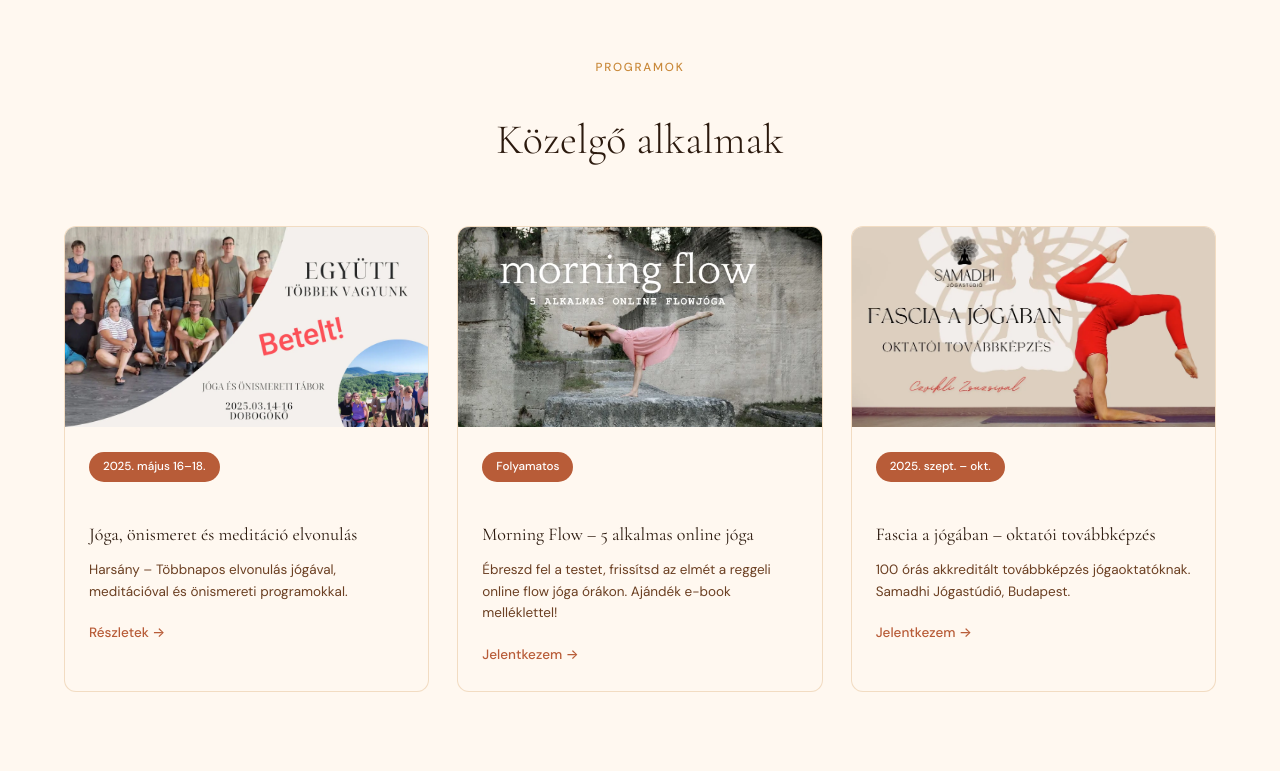
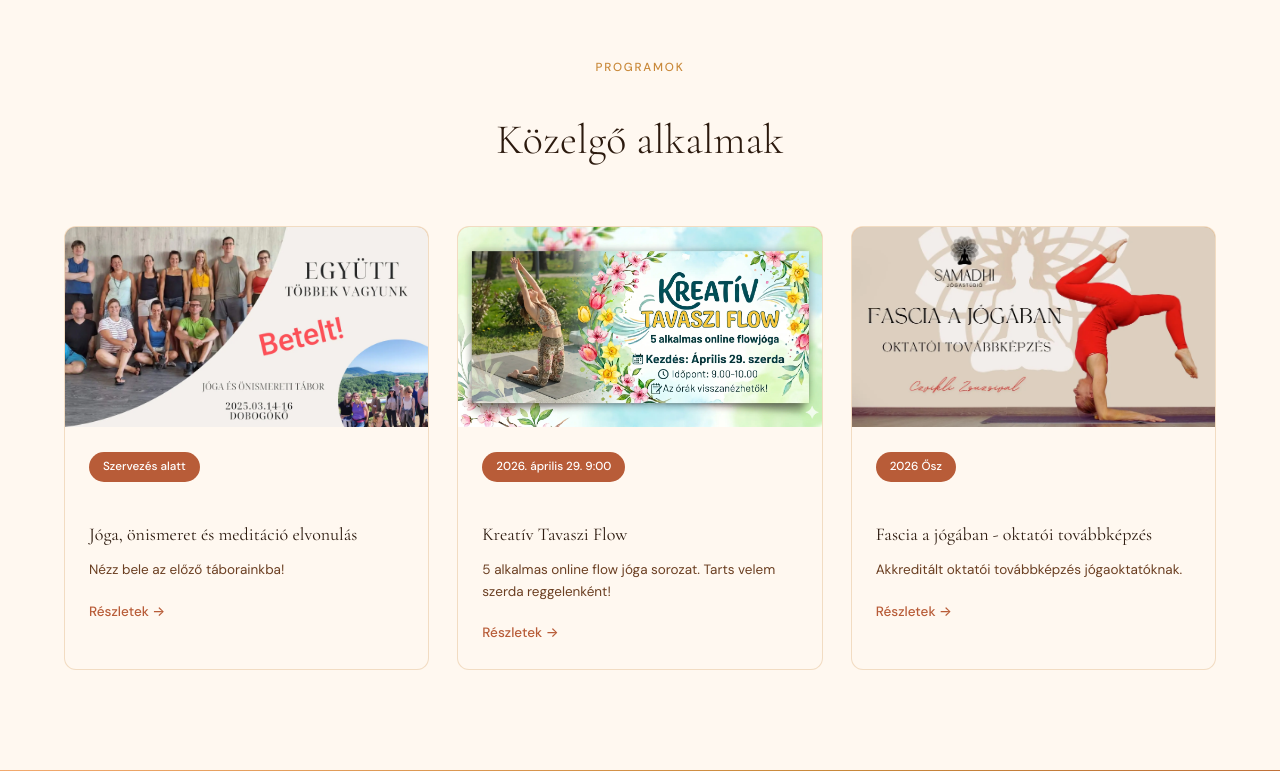
Before and after one commit to x-labz/jogazzmindennap, a web app: file index.html in a window 1280 px wide. Shown: the part 2680-3451 px from the top of the page. Run offline with its HTML, style and script files only (its server is not run), Linux system fonts and the light colour scheme; some libraries are stand-ins or nearby versions.

Commit message:
Frissített weboldal: Kreatív Tavaszi Flow szekció, aktuális események szinkron, új képek

```diff
--- a/index.html
+++ b/index.html
@@ -13,12 +13,12 @@
     })();
   </script>
   <meta name="viewport" content="width=device-width, initial-scale=1, maximum-scale=1.0" />
-  <title>Jógázz minden nap – Jóga Budapes t &amp; Online | Hatha · Vinyasa · Ashtanga</title>
+  <title>Jógázz minden nap - Jóga Budapes t &amp; Online | Hatha · Vinyasa · Ashtanga</title>
   <meta name="description"
-    content="Hatha, Vinyasa és Ashtanga jóga Budapesten és online magyarul – Czvikli Zsuzsanna jógaoktató, 12 éves tapasztalattal. 130+ videó csomag, csoportos és egyéni órák." />
+    content="Hatha, Vinyasa és Ashtanga jóga Budapesten és online magyarul - Czvikli Zsuzsanna jógaoktató, 12 éves tapasztalattal. 130+ videó csomag, csoportos és egyéni órák." />
   <meta name="keywords"
     content="jóga Budapest, online jóga magyarul, Hatha jóga, Vinyasa jóga, Ashtanga jóga, jógaoktató Budapest, Samadhi jóga stúdió" />
-  <meta property="og:title" content="Jógázz minden nap – Jóga Budapest &amp; Online" />
+  <meta property="og:title" content="Jógázz minden nap - Jóga Budapest &amp; Online" />
   <meta property="og:description" content="12 éves tapasztalat. Hatha, Vinyasa, Ashtanga. Budapesten és online." />
   <meta property="og:url" content="https://jogazmindennap.hu" />
   <link rel="canonical" href="https://jogazmindennap.hu" />
@@ -116,8 +116,8 @@
     <section class="hero">
       <div class="hero-inner">
         <div class="hero-text">
-          <h1>Jóga személyesen és online –<br><strong>Czvikli Zsuzsanna</strong> jógaoktató</h1>
-          <p class="hero-subtitle">Hatha · Flow · Ashtanga · Vinyasa <br>Fasciális jógaterápia · Fasciális arcterápia
+          <h1>Jóga személyesen és online <br><strong>Czvikli Zsuzsanna</strong> jógaoktató</h1>
+          <p class="hero-subtitle">Hatha · Flow · Ashtanga · Vinyasa <br>Fasciális jógaterápia · Fasciális arcterápia ·
             Integrál tanácsadó</p>
           <p class="hero-body">
             Lassulj le. Kapcsolódj magaddal. Találd meg a saját ritmusodat.
@@ -135,7 +135,7 @@
         </div>
         <div class="hero-image">
           <div class="hero-image-placeholder">
-            <img src="img/zs2_p.jpg" alt="Czvikli Zsuzsanna jógaoktató" />
+            <img src="img/_MG_4024-2-Edit.webp" alt="Czvikli Zsuzsanna jógaoktató" />
           </div>
         </div>
       </div>
@@ -151,7 +151,7 @@
           <div class="trust-icon"><svg width="18" height="18" viewBox="0 0 24 24" fill="none" stroke="currentColor"
               stroke-width="2">
               <path d="M12 2l3.09 6.26L22 9.27l-5 4.87 1.18 6.88L12 17.77l-6.18 3.25L7 14.14 2 9.27l6.91-1.01L12 2z" />
-            </svg></div><span>12 év tapasztalat</span>
+            </svg></div><span>30 év tapasztalat</span>
         </div>
         <div class="trust-item">
           <div class="trust-icon"><svg width="18" height="18" viewBox="0 0 24 24" fill="none" stroke="currentColor"
@@ -172,7 +172,7 @@
               stroke-width="2">
               <path d="M18 8A6 6 0 006 8c0 7-3 9-3 9h18s-3-2-3-9" />
               <path d="M13.73 21a2 2 0 01-3.46 0" />
-            </svg></div><span>Hatha · Vinyasa · Ashtanga</span>
+            </svg></div><span>Hatha · Flow · Ashtanga</span>
         </div>
       </div>
     </section>
@@ -260,31 +260,30 @@
         </div>
         <div class="events-grid">
           <div class="event-card reveal">
-            <div class="event-image"><img src="img/Flowtabor_borito.webp" alt="Jóga elvonulás Harsány" /></div>
+            <div class="event-image"><img src="img/Flowtabor_borito.webp" alt="Jóga elvonulás" /></div>
             <div class="event-content">
-              <span class="event-date">2025. május 16–18.</span>
+              <span class="event-date">Szervezés alatt</span>
               <h3>Jóga, önismeret és meditáció elvonulás</h3>
-              <p>Harsány – Többnapos elvonulás jógával, meditációval és önismereti programokkal.</p>
+              <p>Nézz bele az előző táborainkba!</p>
               <a href="/tabor" class="card-cta">Részletek →</a>
             </div>
           </div>
           <div class="event-card reveal">
-            <div class="event-image"><img src="img/morning flow1.webp" alt="Morning flow" /></div>
+            <div class="event-image"><img src="img/kreativ26.webp" alt="Kreatív Tavaszi Flow" /></div>
             <div class="event-content">
-              <span class="event-date">Folyamatos</span>
-              <h3>Morning Flow – 5 alkalmas online jóga</h3>
-              <p>Ébreszd fel a testet, frissítsd az elmét a reggeli online flow jóga órákon. Ajándék e-book
-                melléklettel!</p>
-              <a href="https://samadhijoga.hu/orarend/" class="card-cta">Jelentkezem →</a>
+              <span class="event-date">2026. április 29. 9:00</span>
+              <h3>Kreatív Tavaszi Flow</h3>
+              <p>5 alkalmas online flow jóga sorozat. Tarts velem szerda reggelenként!</p>
+              <a href="/orak" class="card-cta">Részletek →</a>
             </div>
           </div>
           <div class="event-card reveal">
             <div class="event-image"><img src="img/2025kepzes.webp" alt="Fascia képzés" /></div>
             <div class="event-content">
-              <span class="event-date">2025. szept. – okt.</span>
-              <h3>Fascia a jógában – oktatói továbbképzés</h3>
-              <p>100 órás akkreditált továbbképzés jógaoktatóknak. Samadhi Jógastúdió, Budapest.</p>
-              <a href="/kepzes" class="card-cta">Jelentkezem →</a>
+              <span class="event-date">2026 Ősz</span>
+              <h3>Fascia a jógában - oktatói továbbképzés</h3>
+              <p>Akkreditált oktatói továbbképzés jógaoktatóknak.</p>
+              <a href="/kepzes" class="card-cta">Részletek →</a>
             </div>
           </div>
         </div>
@@ -374,6 +373,6 @@
 <script src="js/video_yt_au.js"></script>
 <script src="js/handlebars.runtime.min-v4.7.7.js"></script>
 <script src="js/menu.js"></script>
-<script src="js/templates.js?t=1712604000008"></script>
+<script src="js/templates.js?t=1712604000009"></script>
 
 <script src="js/router.js"></script>
--- a/views/kepzes.hbs
+++ b/views/kepzes.hbs
@@ -82,9 +82,7 @@
           A KÉPZÉS IDŐPONTJAI (3 hétvége 9.00-17.00)
         </h6>
         <ul style="list-style-type: disc; padding-left: 20px;">
-          <li class="light">2025. szeptember 27-28.</li>
-          <li class="light">2025. október 4-5.</li>
-          <li class="light">2025. október 18-19.</li>
+          <li class="light">2026 ősz</li>
         </ul>
         <h6 class="justify-text">
           KINEK AJÁNLJUK A KÉPZÉST?
```
Also changed, not shown: views/aktualis.hbs (+5 -5 lines), views/orak.hbs (+66 -1 lines), img/_MG_4024-2-Edit.webp (added), img/kreativ26.webp (added), img/oraim_fotoq.webp (added), js/templates.js.
